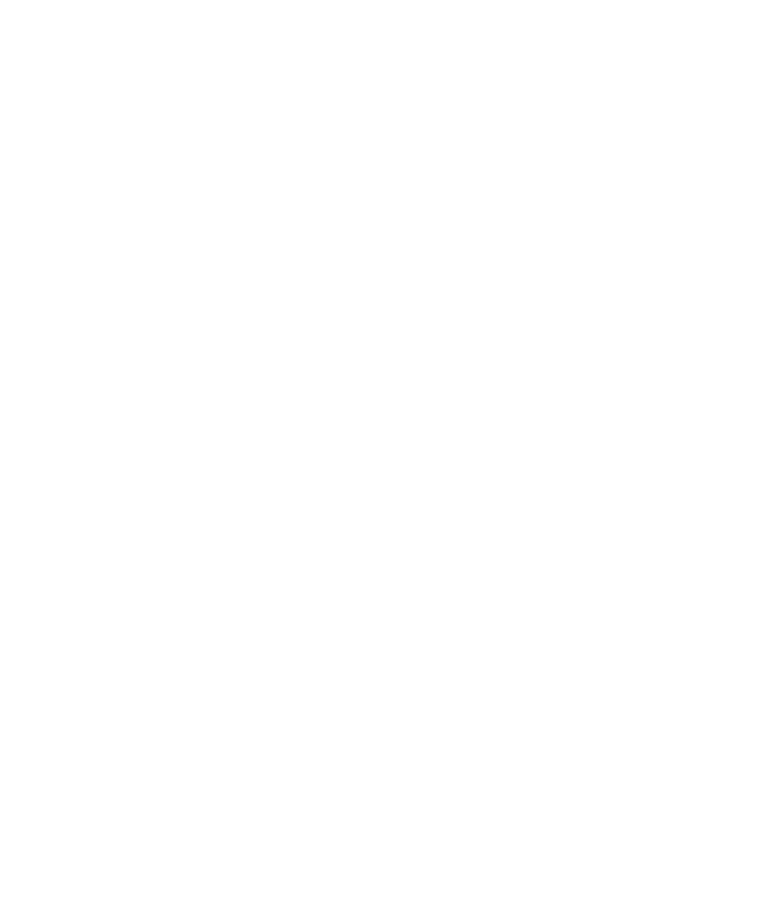
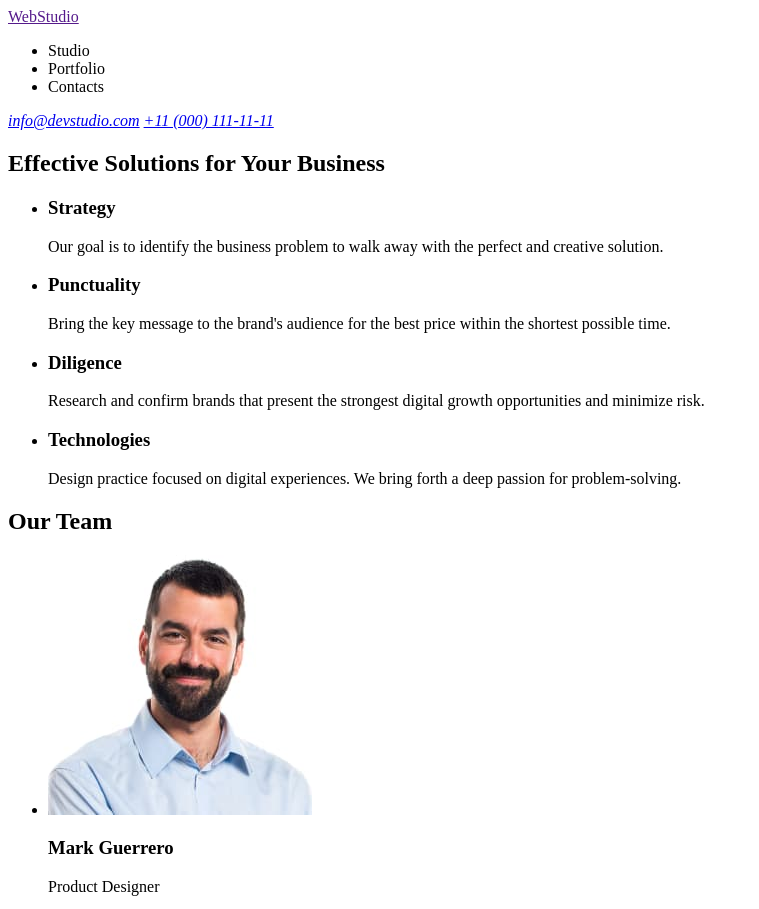
Before and after one commit to dmvoytyuk/goit-markup-hw-01, a plain HTML site: page index.html in a window 1280 px wide. Shown: the top 909 px of the page, without its empty margins (0-759 px from the left). Before the commit the page ends 800 px from the top, so only its background shows below. Drawn offline with Linux system fonts and the light colour scheme.

Commit message:
html markup

```diff
--- a/index.html
+++ b/index.html
@@ -3,7 +3,92 @@
   <head>
     <meta charset="UTF-8" />
     <meta name="viewport" content="width=device-width, initial-scale=1.0" />
-    <title>Document</title>
+    <title>WebStudio</title>
   </head>
-  <body></body>
+  <body>
+    <header>
+      <a href="">WebStudio</a>
+      <nav>
+        <ul>
+          <li>Studio</li>
+          <li>Portfolio</li>
+          <li>Contacts</li>
+        </ul>
+      </nav>
+      <address>
+        <a href="mailto:info@devstudio.com">info@devstudio.com</a>
+        <a href="tel:+110001111111">+11 (000) 111-11-11</a>
+      </address>
+    </header>
+    <main>
+      <section>
+        <h1>Effective Solutions for Your Business</h1>
+      </section>
+      <section>
+        <h2 hidden>Studio</h2>
+        <ul>
+          <li>
+            <h3>Strategy</h3>
+            <p>
+              Our goal is to identify the business problem to walk away with the
+              perfect and creative solution.
+            </p>
+          </li>
+          <li>
+            <h3>Punctuality</h3>
+            <p>
+              Bring the key message to the brand's audience for the best price
+              within the shortest possible time.
+            </p>
+          </li>
+          <li>
+            <h3>Diligence</h3>
+            <p>
+              Research and confirm brands that present the strongest digital
+              growth opportunities and minimize risk.
+            </p>
+          </li>
+          <li>
+            <h3>Technologies</h3>
+            <p>
+              Design practice focused on digital experiences. We bring forth a
+              deep passion for problem-solving.
+            </p>
+          </li>
+        </ul>
+      </section>
+      <section>
+        <h2>Our Team</h2>
+        <ul>
+          <li>
+            <img src="./images/mark.jpg" alt="Mark Guerrero" />
+            <h3>Mark Guerrero</h3>
+            <p>Product Designer</p>
+          </li>
+          <li>
+            <img src="./images/tom.jpg" alt="Tom Ford" />
+            <h3>Tom Ford</h3>
+            <p>Frontend Developer</p>
+          </li>
+          <li>
+            <img src="./images/camila.jpg" alt="Camila Garcia" />
+            <h3>Camila Garcia</h3>
+            <p>Marketing</p>
+          </li>
+          <li>
+            <img src="./images/daniel.jpg" alt="Daniel Wilson" />
+            <h3>Daniel Wilson</h3>
+            <p>UI Designer</p>
+          </li>
+        </ul>
+      </section>
+    </main>
+    <footer>
+      <a href="">WebStudio</a>
+      <p>
+        Increase the flow of customers and sales for your business with digital
+        marketing & growth solutions.
+      </p>
+    </footer>
+  </body>
 </html>
```
Also changed, not shown: images/camila.jpg (added), images/daniel.jpg (added), images/mark.jpg (added), images/tom.jpg (added), 2 other files.
